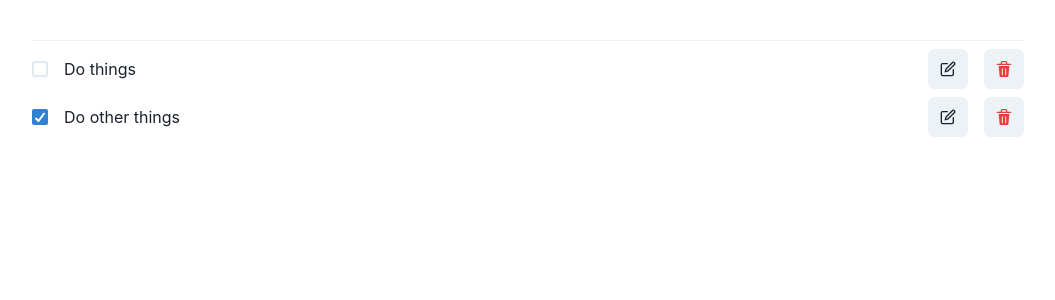
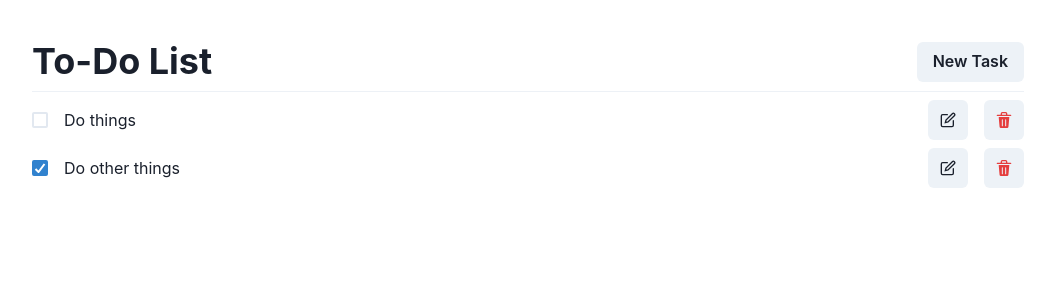
Before and after one commit to reinerb/todo-app, a React (Create React App) app: page / in a window 1280 px wide. Shown: the top 300 px of the page, without its empty margins (112-1167 px from the left). Built offline with nearby package versions, Linux system fonts and the light colour scheme.

Commit message:
Add header to TaskList

```diff
--- a/src/components/TaskList.tsx
+++ b/src/components/TaskList.tsx
@@ -1,6 +1,7 @@
 import { Divider, VStack } from "@chakra-ui/react";
 import React from "react";
 import { Task } from "../types/Task";
+import TaskListHeader from "./TaskListHeader";
 import TaskListRow from "./TaskListRow";
 
 interface Props {
@@ -13,6 +14,7 @@ function TaskList(props: Props) {
 
   return (
     <VStack w="full">
+      <TaskListHeader />
       <Divider />
       {tasks.map((task: Task) => {
         return (
--- /dev/null
+++ b/src/components/TaskListHeader.tsx
@@ -0,0 +1,20 @@
+import { Button, Heading, HStack, Link } from "@chakra-ui/react";
+import { Link as RouterLink } from "react-router-dom";
+import React from "react";
+
+interface Props {}
+
+function TaskListHeader(props: Props) {
+  const {} = props;
+
+  return (
+    <HStack w="full" justifyContent="space-between">
+      <Heading>To-Do List</Heading>
+      <RouterLink to="/new">
+        <Button>New Task</Button>
+      </RouterLink>
+    </HStack>
+  );
+}
+
+export default TaskListHeader;
```
